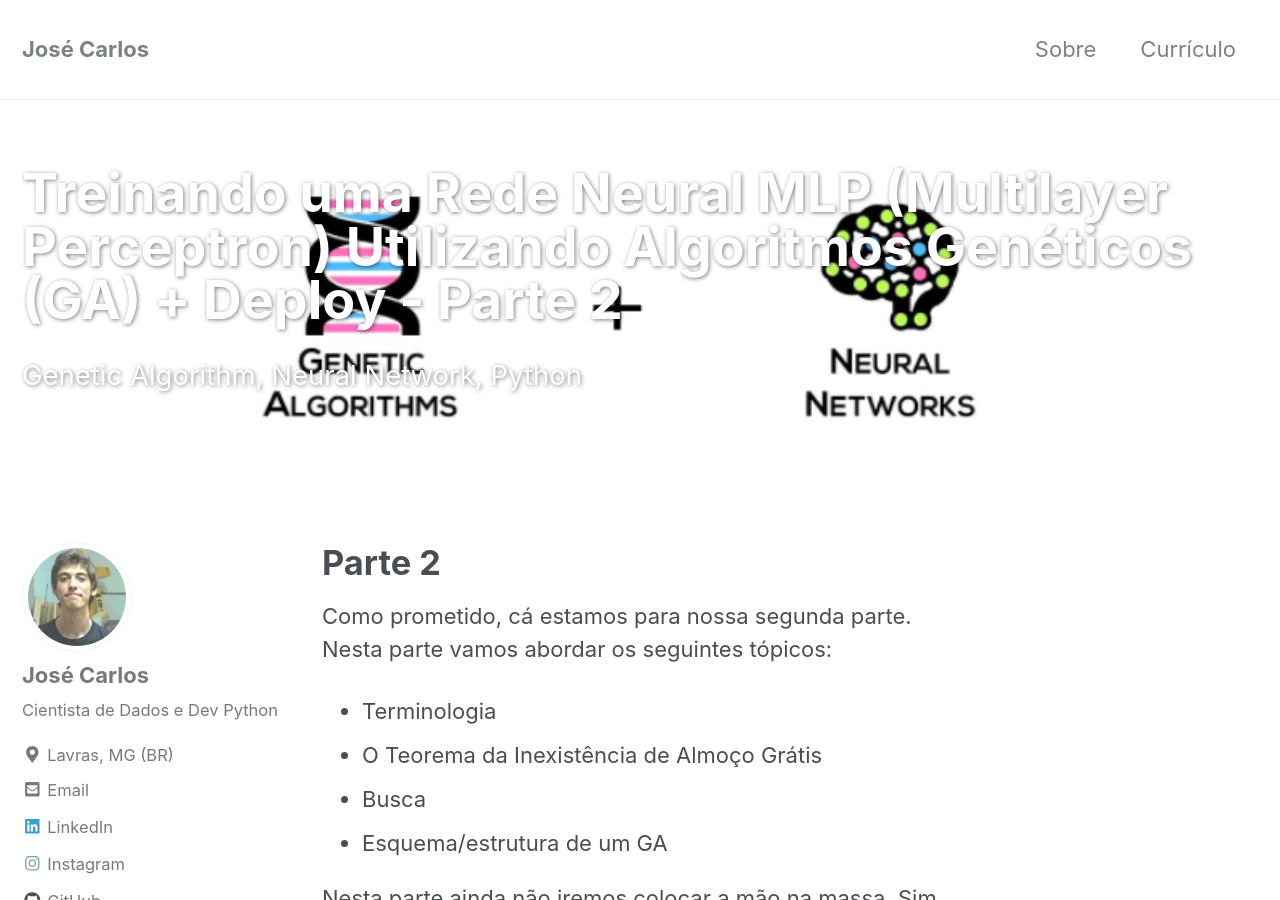
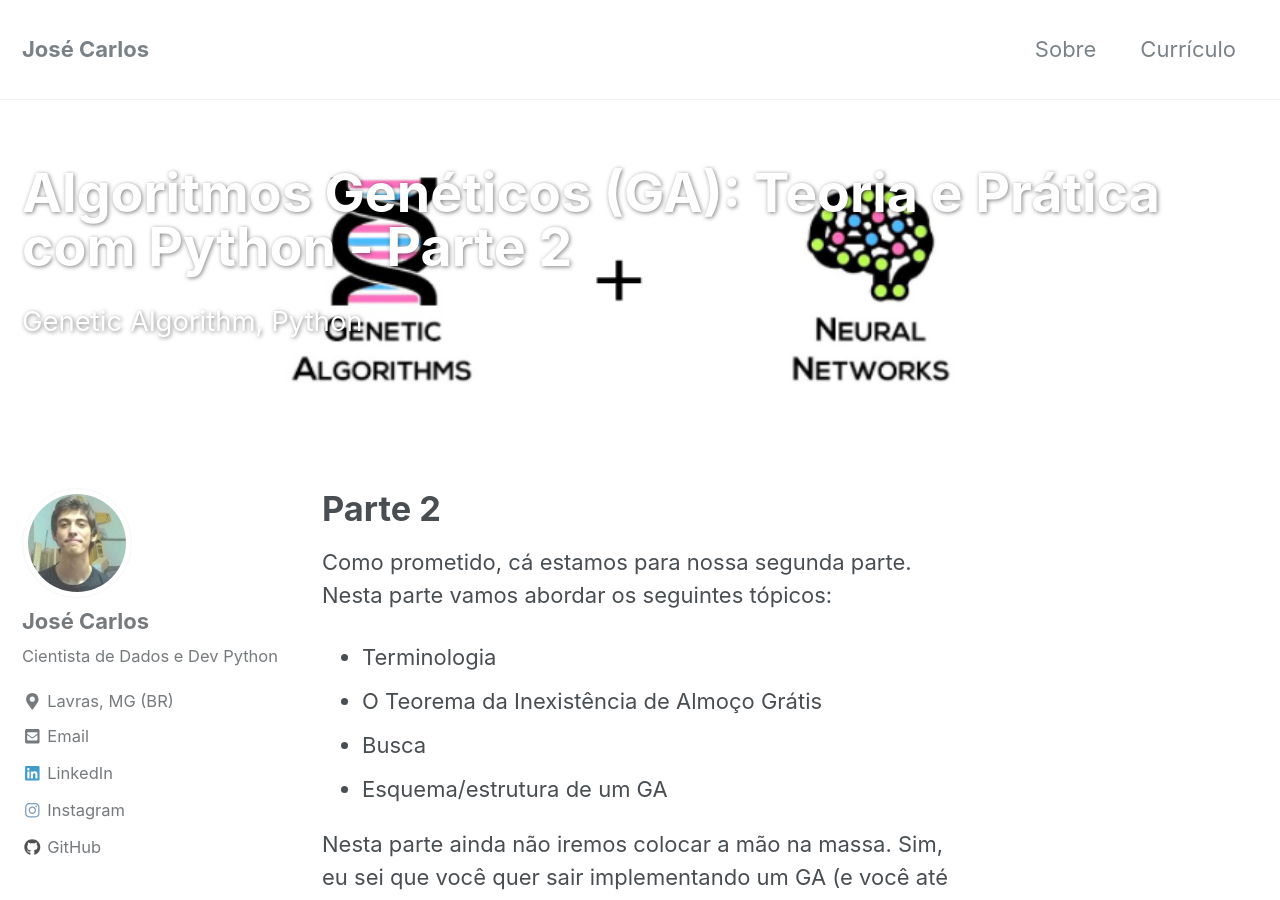
Before and after one commit to jcfneto/jcfneto.github.io, a Jekyll site: the page built from _posts/2022-02-06-ann-ga-part-2.md, in a window 1280 px wide and 900 px high. Built offline with Jekyll 4.4.1, drawn with Linux system fonts in a browser that asks for light colours; nearby versions of some CDN libraries.

Commit message:
Update 2022-02-06-ann-ga-part-2.md

```diff
--- a/_posts/2022-02-06-ann-ga-part-2.md
+++ b/_posts/2022-02-06-ann-ga-part-2.md
@@ -1,10 +1,10 @@
 ---
-title: "Treinando uma Rede Neural MLP (Multilayer Perceptron) Utilizando Algoritmos Genéticos (GA) + Deploy - Parte 2"
+title: "Algoritmos Genéticos (GA): Teoria e Prática com Python - Parte 2"
 date: 2022-02-19
-tags: [neural network, genetic algorithm, python]
+tags: [genetic algorithm, python]
 header:
   overlay_image: "/images/ga-ann.png"
-excerpt: "Genetic Algorithm, Neural Network, Python"
+excerpt: "Genetic Algorithm, Python"
 mathjax: "true"
 ---
 
```
